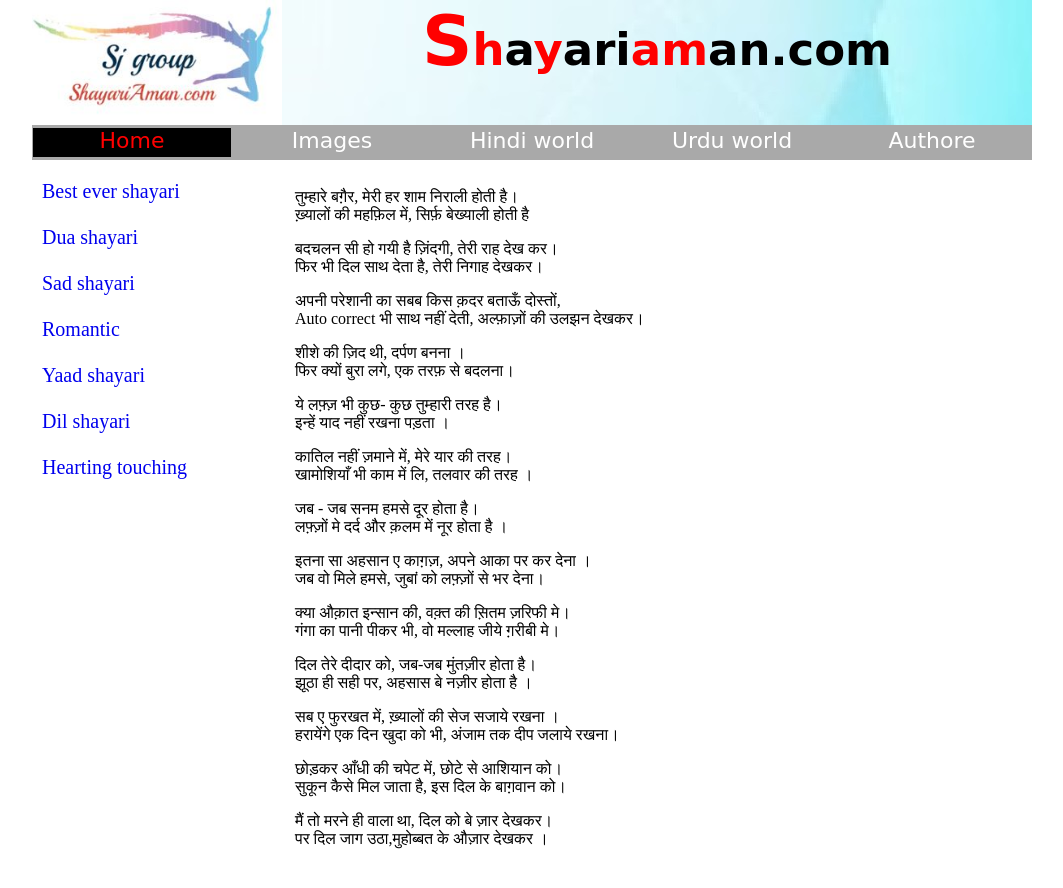
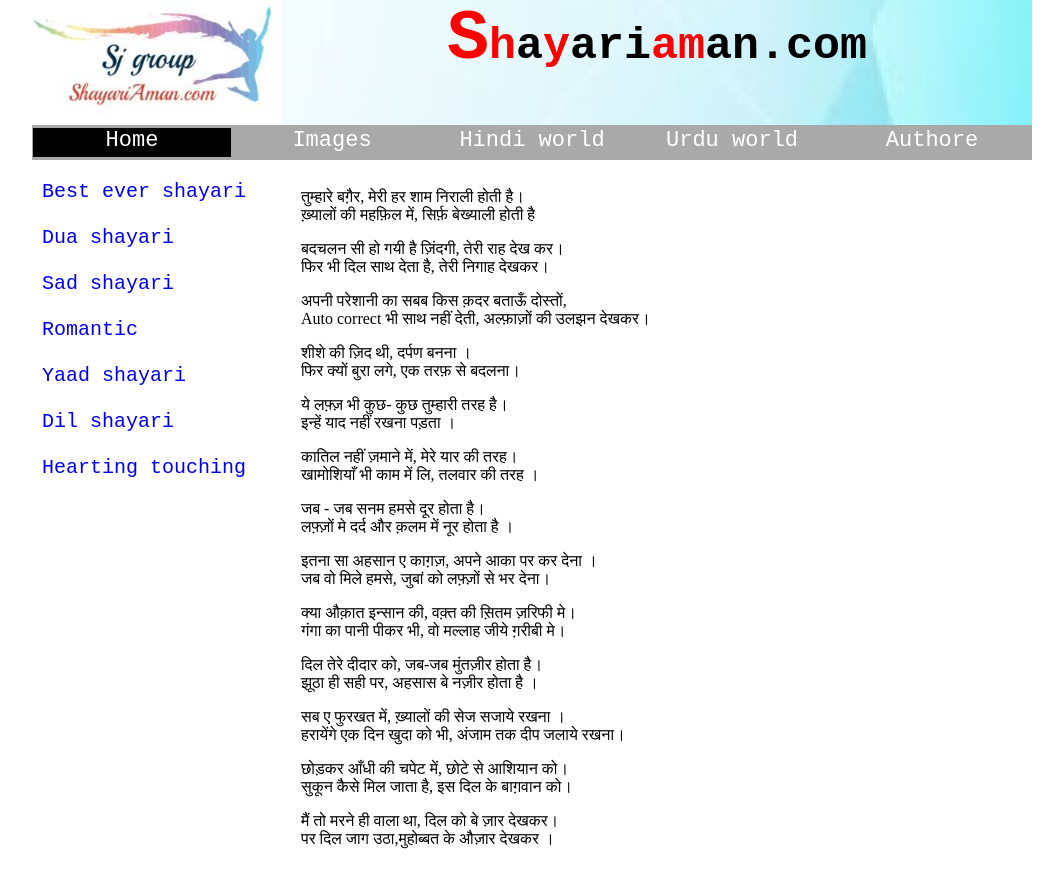
Before and after one commit to sj-shyam-joshi/Shayariaman, a plain HTML site: page index.html in a window 1280 px wide. Shown: the whole page, without its empty margins (108-1171 px from the left). Drawn offline with Linux system fonts and the light colour scheme.

Commit message:
font family changed

```diff
--- a/index.html
+++ b/index.html
@@ -8,15 +8,20 @@
               font-family: myFirstFont;
               src: url(k010.ttf);
             }
+
+
+
+
             body {margin:0px;
                 margin:auto;
                 padding:0;
                 width:1000px;
+                font-family: "courier new";
             }
 
             header{background-image: url(blue.jpg);
 
-                font-family: cursive;
+
 
             }
             header h1 {
@@ -48,9 +53,9 @@
             }
 
             header nav ul li:hover {background-color: black;
-            color: red}
+            color: white}
             header nav ul li:nth-of-type(1) {background-color: black;
-            color: red}
+            color: white}
 
             #logo {
                 float:left;
@@ -91,6 +96,7 @@
                 height: 1000px;
                 color: brown;
                 border:none;
+                font-family: myFirstFont;
             }
 
             center{
```
